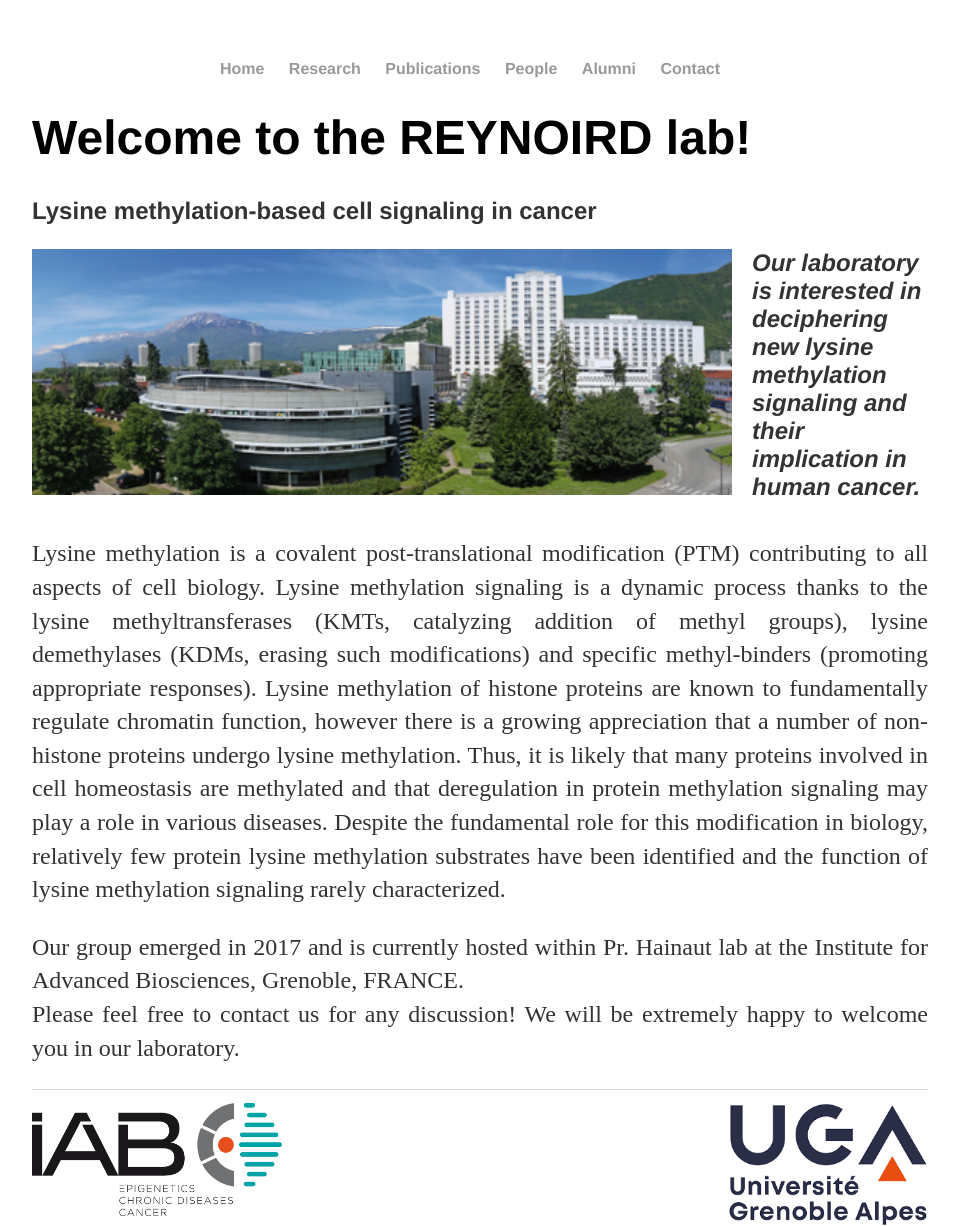
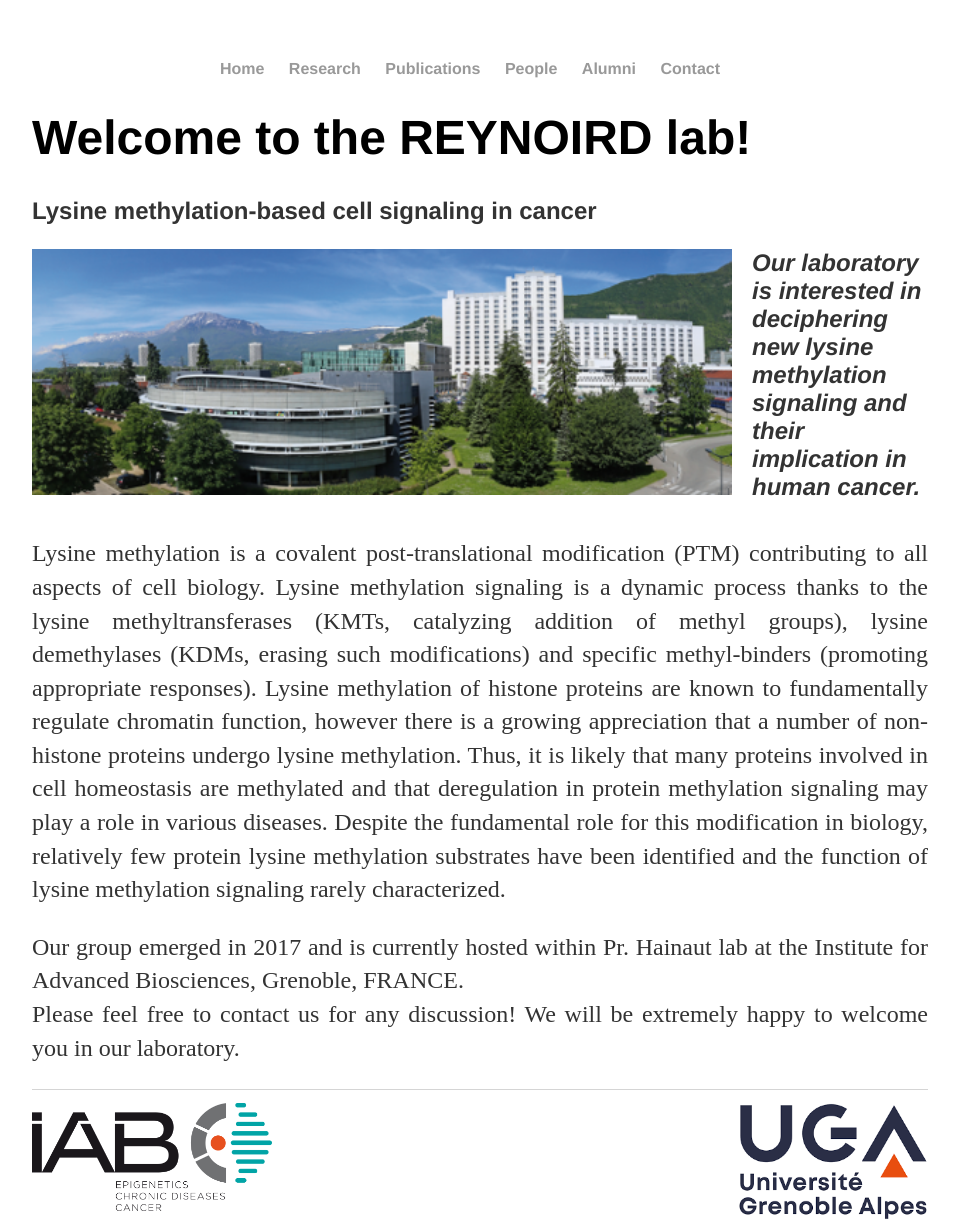
Before and after one commit to Reynoird-Lab/Reynoird-lab.github.io, a Jekyll site: the page built from index.html, in a window 1280 px wide. Shown: the whole page, without its empty margins (160-1119 px from the left). Built offline with Jekyll 4.4.1, drawn with Linux system fonts in a browser that asks for light colours; Markdown is read by kramdown in place of the engine named in the settings.

Commit message:
Update default.html

```diff
--- a/_layouts/default.html
+++ b/_layouts/default.html
@@ -24,8 +24,8 @@
 			<footer>
 	    		<ul>
 	        		<li>
-	        			<a href="https://iab.univ-grenoble-alpes.fr/?language=en"> <img alt="IAB" src="https://reynoird-lab.github.io/Images/IAB%20logo%20coul.png" align="left" width="250"></a>
-					<a href="https://univ-grenoble-alpes.fr/english"> <img alt="UGA" src="https://reynoird-lab.github.io/Images/UGA.png" align="right" width="200"></a>
+	        			<a href="https://iab.univ-grenoble-alpes.fr/?language=en"> <img alt="IAB" src="https://reynoird-lab.github.io/Images/IAB%20logo%20coul.png" align="left" width="240"></a>
+					<a href="https://univ-grenoble-alpes.fr/english"> <img alt="UGA" src="https://reynoird-lab.github.io/Images/UGA.png" align="right" width="190"></a>
 				</li>
 				</ul>
 			</footer>
```
